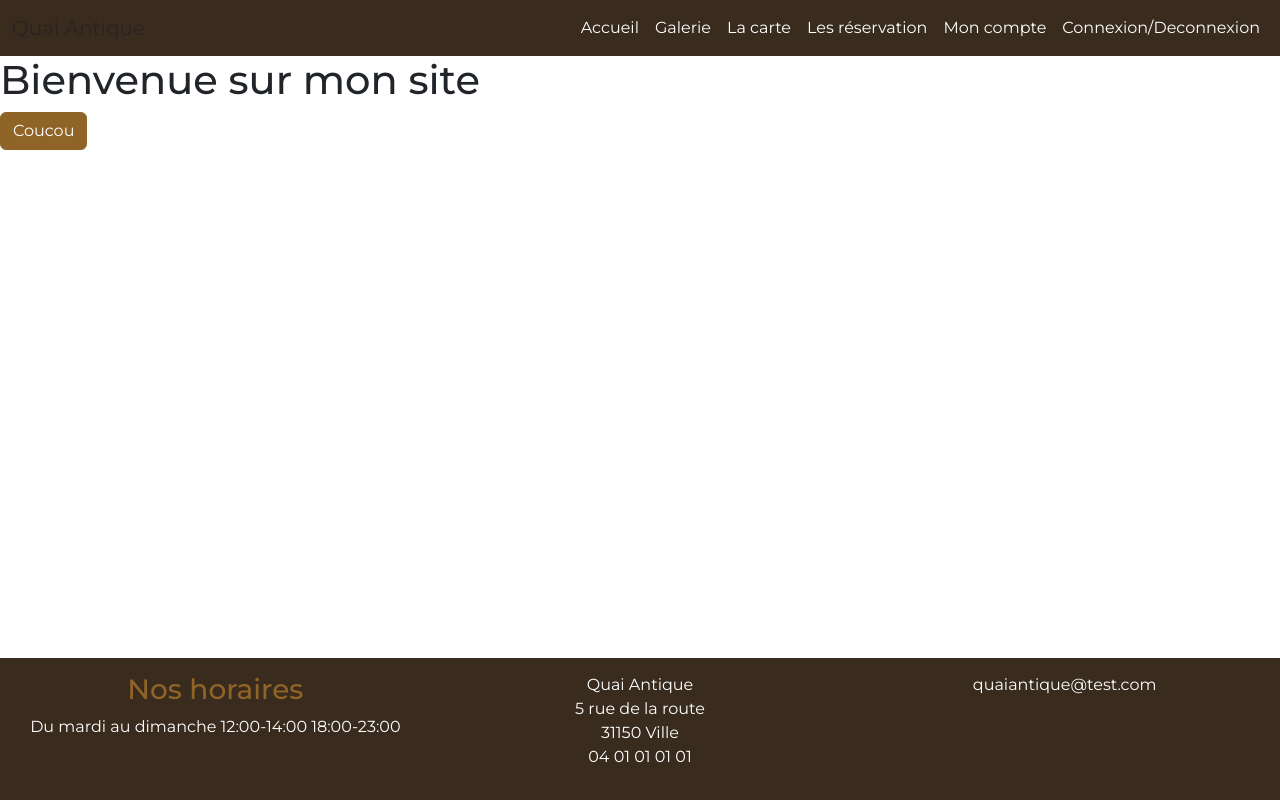
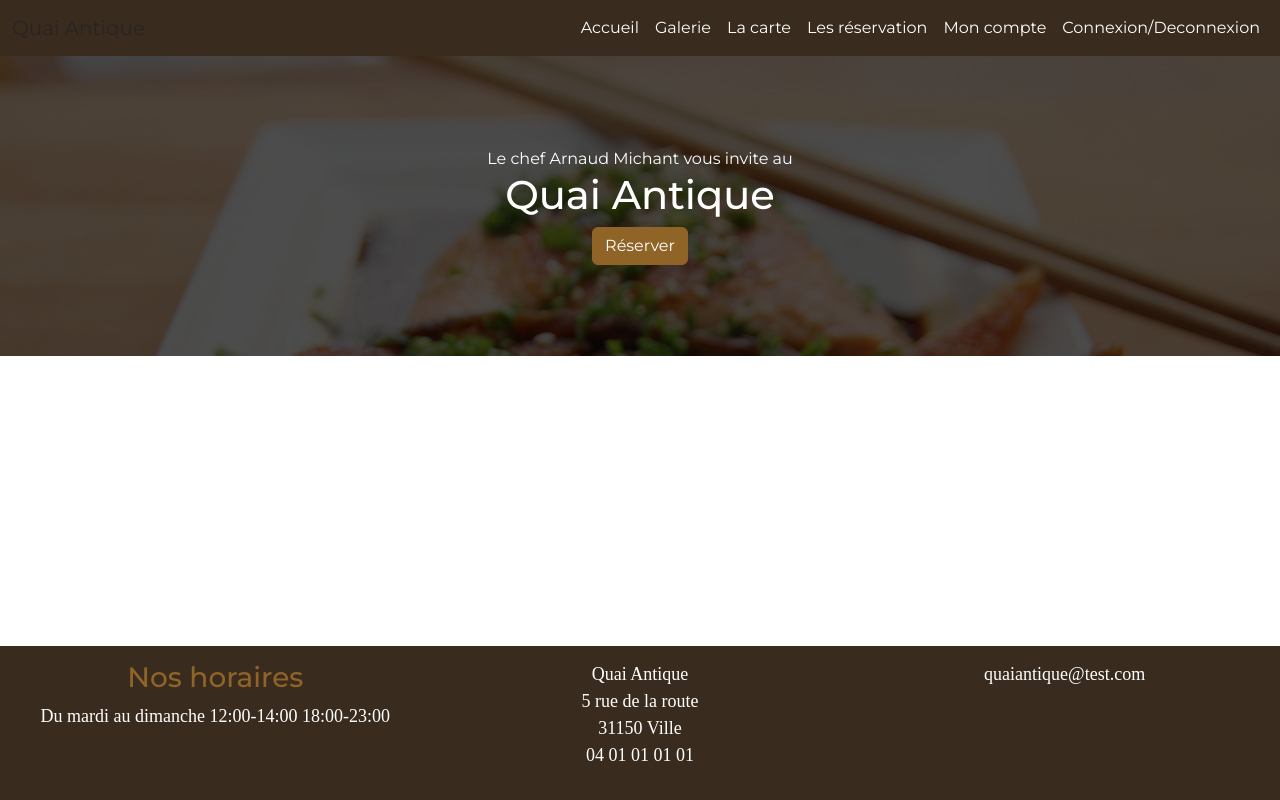
Before and after one commit to ARIVE-KARIMA/QuaiAntiqueFront, a website with bundled scripts: page index.html in a window 1280 px wide. Built offline with nearby package versions, Linux system fonts and the light colour scheme; a web font is replaced by a local one.

Commit message:
Ajout des images +BHloc bigtitle

```diff
--- a/pages/home.html
+++ b/pages/home.html
@@ -1,3 +1,9 @@
-<h1>Bienvenue sur mon site</h1>
+<div class="hero-scene">
+    <div class="text-center hero-scene-content text-white">
+        <!-- <img class="img-cover" src="../image/food-712665_1280.jpg" alt="" /> -->
+        Le chef Arnaud Michant vous invite au
+        <h1>Quai Antique</h1>
+        <button class="btn btn-primary">Réserver</button>
+    </div>
 
-<button class="btn btn-primary">Coucou</button>
+</div>
--- a/style/main.scss
+++ b/style/main.scss
@@ -12,6 +12,7 @@ html {
 
 main {
     margin-bottom: 250px;
+
 }
 
 footer.footer {
@@ -20,3 +21,37 @@ footer.footer {
     bottom: 0;
     width: 100%;
 }
+
+p {
+    font-family: $font-family-serif;
+    font-size: 18px;
+}
+
+.hero-scene {
+    position: relative;
+
+    &::before {
+        position: absolute;
+        content: "";
+        top: 0;
+        left: 0;
+        width: 100%;
+        height: 100%;
+        background-image: url("/image/imagecover.jpg");
+        background-size: cover;
+        filter: brightness(0.3);
+    }
+
+    * {
+        // Positionner les éléments devant le before
+        position: relative;
+    }
+}
+
+.hero-scene-content {
+    height: 300px;
+    display: flex;
+    flex-direction: column;
+    align-items: center;
+    justify-content: center;
+}
```
Also changed, not shown: index.html (+0 -2 lines), assets/css/main.css, image/chef-7636393_1280.jpg (added), image/food-712665_1280.jpg (added), image/imagecover.jpg (added), image/wine-4813260_1280.jpg (added), image/wrap-8743843_1280.jpg (added), 1 other file.
